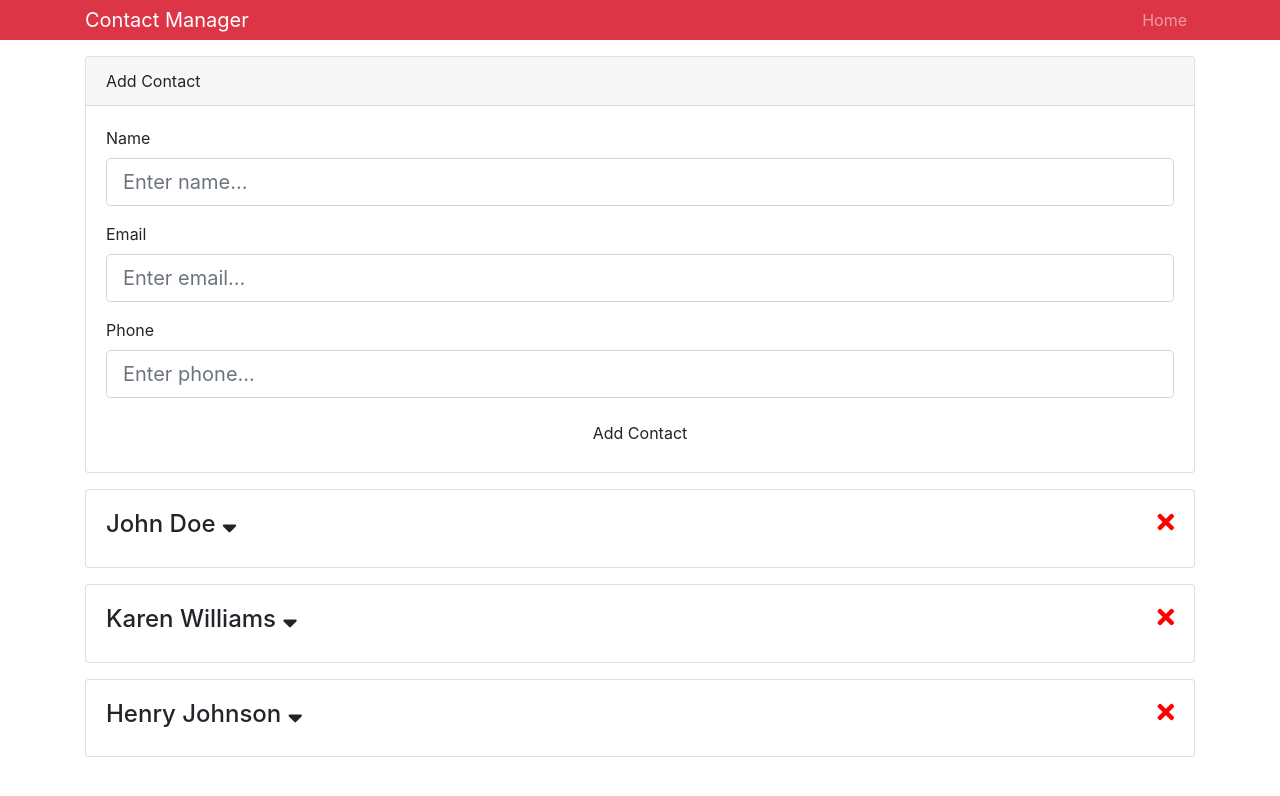
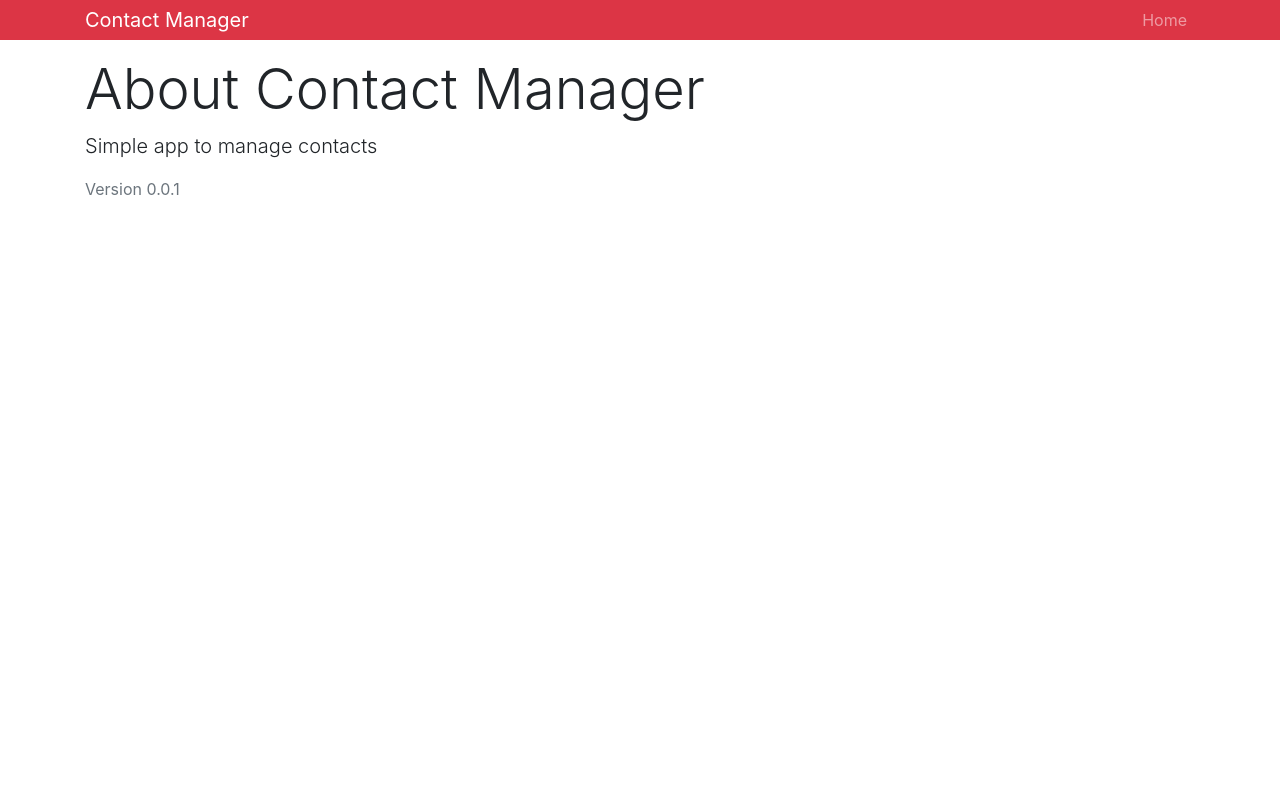
Before and after one commit to osswe/contactmanager, a React (Create React App) app: page /about in a window 1280 px wide. Shown: the top 796 px of the page. Built offline with nearby package versions, Linux system fonts and the light colour scheme.

Commit message:
installed react-router and moved pages to routes

```diff
--- a/package.json
+++ b/package.json
@@ -4,9 +4,11 @@
   "private": true,
   "dependencies": {
     "bootstrap": "^4.1.3",
+    "classnames": "^2.2.6",
     "prop-types": "^15.6.2",
     "react": "^16.4.2",
     "react-dom": "^16.4.2",
+    "react-router-dom": "^4.3.1",
     "react-scripts": "1.1.4",
     "uuid": "^3.3.2"
   },
--- a/src/App.js
+++ b/src/App.js
@@ -2,8 +2,11 @@ import React, { Component } from 'react';
 import Contacts from './components/contacts/Contacts';
 import AddContact from './components/contacts/AddContact';
 import Header from './components/layout/Header';
+import About from './components/pages/About';
 import 'bootstrap/dist/css/bootstrap.min.css';
+import { BrowserRouter as Router, Route, Switch } from 'react-router-dom';
 import './App.css';
+
 
 import { Provider } from './context';
 
@@ -15,13 +18,18 @@ class App extends Component {
 
     return (
       <Provider>
-        <div className="App">
-          <Header branding="Contact Manager" />
-          <div className="container">
-            <AddContact />
-            <Contacts />
+        <Router>
+          <div className="App">
+            <Header branding="Contact Manager" />
+            <div className="container">
+              <Switch>
+                <Route exact path="/" component={ Contacts } />
+                <Route exact path="/contact/add" component={ AddContact } />
+                <Route exact path="/about" component={ About } />
+              </Switch>
+            </div>
           </div>
-        </div>
+        </Router>
       </Provider>
     );
   }
--- a/src/components/contacts/AddContact.js
+++ b/src/components/contacts/AddContact.js
@@ -8,6 +8,7 @@ class AddContact extends Component {
     name: '',
     email: '',
     phone: '',
+    errors: {}
   }
 
   onChange = e => {
@@ -17,6 +18,21 @@ class AddContact extends Component {
   onSubmit = (dispatch, e) => {
     e.preventDefault(); // prevent default submission behavior
     const { name, email, phone } = this.state;
+
+    // check for errors
+    if (name === '') {
+      this.setState({ errors: { name: 'Name is required' } });
+      return;
+    }
+    if (email === '') {
+      this.setState({ errors: { email: 'Email is required' } });
+      return;
+    }
+    if (phone === '') {
+      this.setState({ errors: { phone: 'Phone is required' } });
+      return;
+    }
+
     const newContact = { id: uuid(), name, email, phone };
     dispatch({
       type: 'ADD_CONTACT',
@@ -24,11 +40,11 @@ class AddContact extends Component {
     });
 
     // clear state
-    this.setState({ name: '', email: '', phone: '' });
+    this.setState({ name: '', email: '', phone: '', errors: {} });
   }
 
   render() {
-    const { name, email, phone } = this.state;
+    const { name, email, phone, errors } = this.state;
     return (
       <Consumer>
         { value => {
@@ -38,9 +54,9 @@ class AddContact extends Component {
               <div className="card-header">Add Contact</div>
               <div className="card-body">
                 <form onSubmit={ this.onSubmit.bind(this, dispatch) }>
-                  <TextInputGroup label="Name" name="name" type="text" placeholder="Enter name..." value={ name } onChange={ this.onChange } />
-                  <TextInputGroup label="Email" name="email" type="email" placeholder="Enter email..." value={ email } onChange={ this.onChange } />
-                  <TextInputGroup label="Phone" name="phone" type="text" placeholder="Enter phone..." value={ phone } onChange={ this.onChange } />
+                  <TextInputGroup error={ errors.name } label="Name" name="name" type="text" placeholder="Enter name..." value={ name } onChange={ this.onChange } />
+                  <TextInputGroup error={ errors.email } label="Email" name="email" type="email" placeholder="Enter email..." value={ email } onChange={ this.onChange } />
+                  <TextInputGroup error={ errors.phone } label="Phone" name="phone" type="text" placeholder="Enter phone..." value={ phone } onChange={ this.onChange } />
                   <input type="submit" value="Add Contact" className="btn btn-block" />
                 </form>
               </div>
--- a/src/components/contacts/Contacts.js
+++ b/src/components/contacts/Contacts.js
@@ -1,6 +1,5 @@
 import React, { Component, Fragment } from 'react'
 import Contact from './Contact';
-
 import { Consumer } from '../../context';
 class Contacts extends Component {
 
@@ -12,6 +11,7 @@ class Contacts extends Component {
           const { contacts } = value;
           return (
             <Fragment>
+              <h1 className="display-4 mb-2"><span className="text-danger">Contact</span> List</h1>
               { contacts.map(contact =>
                 <Contact
                   key={ contact.id }
--- a/src/components/layout/TextInputGroup.js
+++ b/src/components/layout/TextInputGroup.js
@@ -1,17 +1,19 @@
 import React from 'react';
 import PropTypes from 'prop-types';
+import classnames from 'classnames';
 
-
-const TextInputGroup = ({ label, name, value, placeholder, type, onChange }) => {
+const TextInputGroup = ({ label, name, value, placeholder, type, onChange, error }) => {
   return (
     <div className="form-group">
       <label htmlFor={ name }>{ label }</label>
       <input name={ name }
         type={ type }
-        className="form-control form-control-lg"
+        className={ classnames("form-control form-control-lg", { 'is-invalid': error }) }
         placeholder={ placeholder }
         value={ value }
-        onChange={ onChange } />
+        onChange={ onChange }
+      />
+      { error && <div className="invalid-feedback">{ error }</div> }
     </div>
   )
 }
@@ -23,6 +25,7 @@ TextInputGroup.propTypes = {
   placeholder: PropTypes.string.isRequired,
   type: PropTypes.string.isRequired,
   onChange: PropTypes.func.isRequired,
+  error: PropTypes.string.isRequired,
 }
 
 TextInputGroup.defaultProps = {
--- /dev/null
+++ b/src/components/pages/About.js
@@ -0,0 +1,11 @@
+import React from 'react'
+
+export default () => {
+  return (
+    <div>
+      <h1 className="display-4">About Contact Manager</h1>
+      <p className="lead">Simple app to manage contacts</p>
+      <p className="text-secondary">Version 0.0.1</p>
+    </div>
+  )
+}
```
Also changed, not shown: 1 other file (tests, documents, lock files or other folders).
